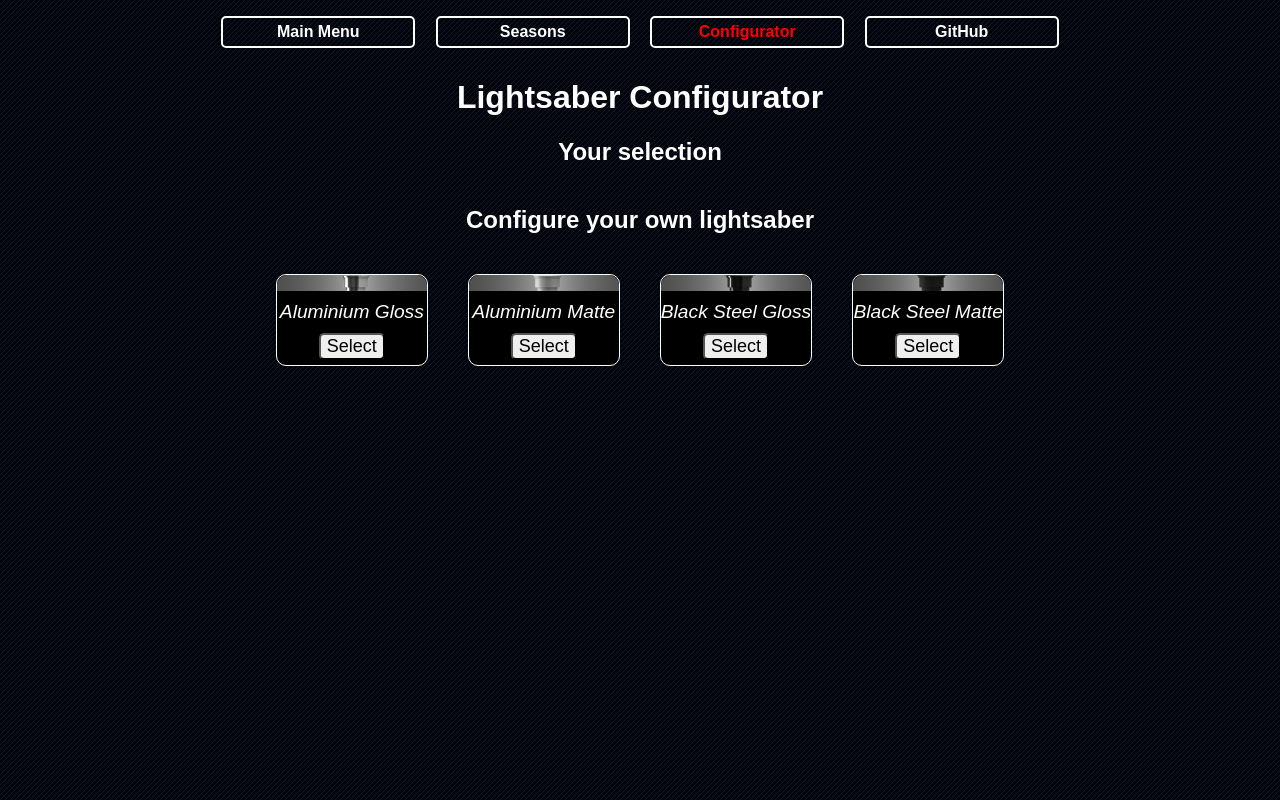
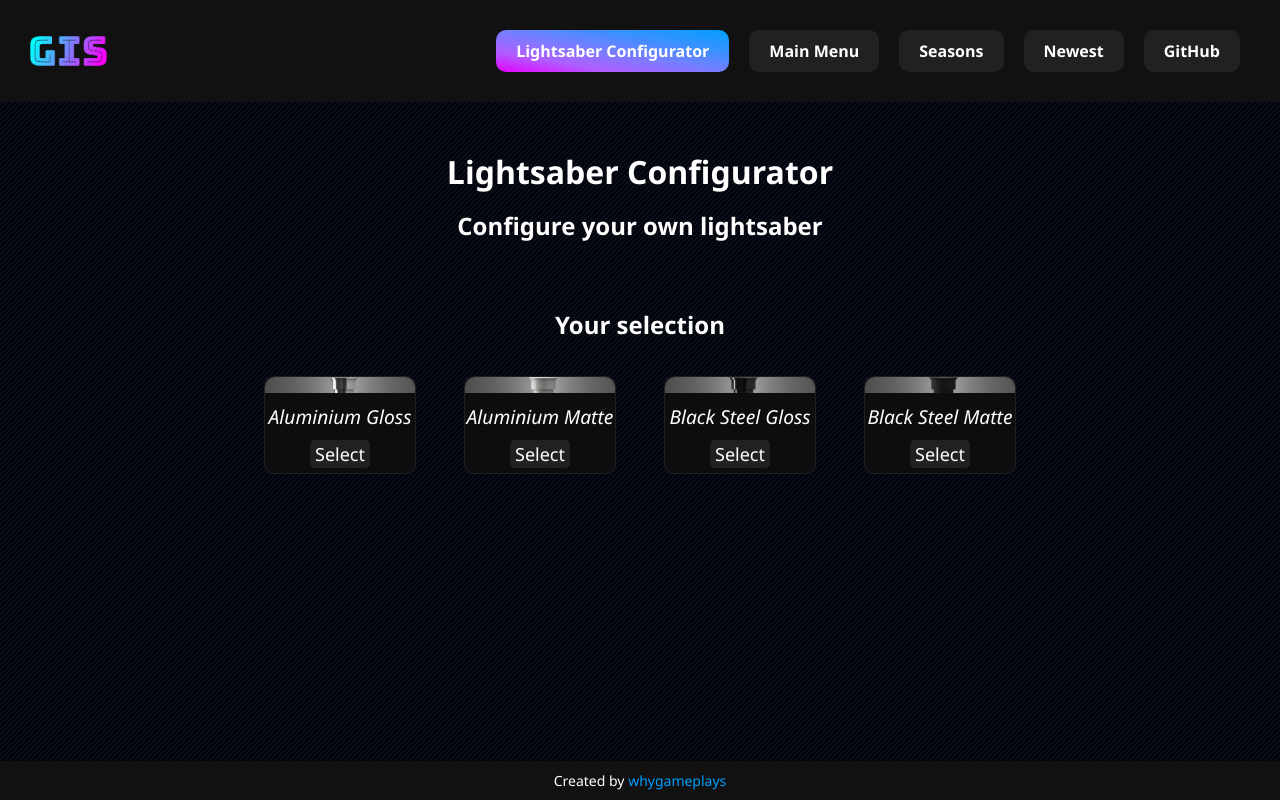
Before and after one commit to whygameplays/GIS-SoSe-2021, a website: page Season_2/Lightsaber_Configurator/LSC_tops.html in a window 1280 px wide. Drawn offline with Linux system fonts and the light colour scheme.

Commit message:
Global nav-style integration part 1

```diff
--- a/Main/stylesheet.css
+++ b/Main/stylesheet.css
@@ -14,6 +14,7 @@
     --dark-grey-dark: rgba(17, 17, 17, 1);
     --redwhite: rgb(255, 78, 78);
 }
+
 
 /* Universal settings */
 
@@ -34,7 +35,7 @@ body {
     background-color: black;
     text-align: center;
     margin: 0;
-    background-image: url(./media/bg.png);
+    background-image: url("./img/bg.png");
     transition: all 250ms ease-in;
 }
 
@@ -172,15 +173,10 @@ header a {
     margin: 0;
 }
 
-.page-now {
-    color: red;
-    width: 180px;
-    transition: all 200ms ease;
-}
-
 .logo {
     margin: 10px;
 }
+
 
 /* Pagefooter */
 
--- a/Season_2/E2.4_JSON_and_LocalStorage/E2.4_style.css
+++ b/Season_2/E2.4_JSON_and_LocalStorage/E2.4_style.css
@@ -1,3 +1,34 @@
+/* by whygameplays */
+
+
+/* root color */
+
+:root {
+    --linegrad-dark_bg: linear-gradient(to right top, #111111, #171717, #1d1d1d, #222222, #282828, #282828, #282828, #282828, #222222, #1d1d1d, #171717, #111111);
+    --lingrad-glass: linear-gradient(to right bottom, rgba(255, 255, 255, 0.7), rgba(255, 255, 255, 0.3));
+    --linegrad-violett-blue: linear-gradient(to right top, #e600ff, #af5fff, #747fff, #3592ff, #009fff);
+    --violett: rgba(230, 0, 255, 1);
+    --blue: rgba(0, 159, 255, 1);
+    --grey: rgba(200, 200, 200, 1);
+    --dark-grey-light: rgba(33, 33, 33, 1);
+    --dark-grey-dark: rgba(17, 17, 17, 1);
+    --redwhite: rgb(255, 78, 78);
+}
+
+
+/* Universal settings */
+
+* {
+    padding: 0;
+    margin: 0;
+    color: white;
+    font-family: "Segoe UI";
+    text-decoration: none;
+    overflow-x: hidden;
+    transition: all 250ms ease-in;
+    scroll-behavior: smooth;
+}
+
 body {
     font-family: sans-serif;
     color: white;
@@ -8,44 +39,40 @@ body {
     transition: all 250ms ease-in;
 }
 
-body p {
-    line-height: 5px;
+.container-navbar {
+    display: flex;
+    justify-content: flex-end;
+    align-items: center;
+    box-sizing: border-box;
+    padding: 30px 30px;
+    background-color: var(--dark-grey-dark);
+    position: absolute;
+    width: 100vw;
 }
 
-nav a {
-    display: block;
-    color: inherit;
+.navbar-logo {
+    height: 30px;
+    margin-right: auto;
 }
 
-ul {
-    text-align: center;
-    list-style: none;
-    padding: 0;
-    font-family: sans-serif;
-    word-spacing: 1em;
+.navbar-item {
+    display: inline-block;
+    padding: 10px 20px;
+    margin: 0 10px;
+    border-radius: 10px;
+    color: white;
+    font-weight: bold;
+    background-color: var(--dark-grey-light);
 }
 
-li {
-    color: white;
-    text-align: center;
-    display: inline-block;
-    width: 180px;
-    padding: 5px;
-    border: 2px solid white;
-    margin-bottom: 10px;
-    word-spacing: 0;
-    border-radius: 5px;
-    font-weight: bolder;
-    transition: all 200ms ease-in;
+.navbar-item:hover {
+    color: black;
+    background-color: white;
 }
 
-li:hover {
-    background-color: white;
-    color: black;
-}
-
-header a {
-    text-decoration: none;
+.content-start {
+    padding-top: 150px;
+    padding-bottom: 50px;
 }
 
 .exercise {
@@ -56,48 +83,15 @@ header a {
     margin-right: auto;
 }
 
-.exercise a {
-    background-color: gray;
-    color: black;
-    text-decoration: none;
-    display: block;
-    width: 180px;
-    padding: 10px;
-    border: 2px solid black;
-    margin-top: 5px;
-    margin-left: auto;
-    margin-right: auto;
-    word-spacing: 0;
-    border-radius: 5px;
+#pagenow {
+    color: white;
+    background-image: var(--linegrad-violett-blue);
 }
 
-.exercise a.active {
-    background-color: red;
-    color: white;
-    width: 180px;
-    word-spacing: 0;
-    border-radius: 5px;
-    transition: all 250ms ease;
-}
-
-.exercise a.active:hover {
-    cursor: pointer;
-    color: white;
-    border: 2px solid white;
-    animation: inherit;
-}
-
-.exercise a:hover {
-    cursor: default;
-    animation: wobble 500ms forwards ease-in;
-}
-
-.page-now {
-    color: red;
-    width: 180px;
-    word-spacing: 0;
-    border-radius: 5px;
-    transition: all 200ms ease;
+#pagenow:hover {
+    color: black;
+    background-image: none;
+    background-color: var(--blue);
 }
 
 @keyframes wobble {
@@ -163,9 +157,11 @@ h4 {
 .saberpart button {
     max-width: 100px;
     align-self: center;
+    padding: 2px 5px;
     border-radius: 5px;
     margin-bottom: 5px;
     font-size: large;
+    color: black;
 }
 
 #resultDisplay {
@@ -188,4 +184,34 @@ h4 {
 
 #tryagain {
     margin: 20px;
+    padding: 2px 5px;
+    color: black;
 }
+
+
+/* Pagefooter */
+
+.container-footer {
+    background-color: var(--dark-grey-dark);
+    color: white;
+    font-size: 14px;
+    bottom: 0;
+    position: fixed;
+    left: 0;
+    right: 0;
+    text-align: center;
+    z-index: 999;
+}
+
+.container-footer p {
+    margin: 10px 0;
+}
+
+.container-footer a {
+    color: var(--blue);
+    text-decoration: none;
+}
+
+.container-footer a:hover {
+    color: var(--violett);
+}
--- a/Season_2/Lightsaber_Configurator/E2.5_style.css
+++ b/Season_2/Lightsaber_Configurator/E2.5_style.css
@@ -1,3 +1,35 @@
+/* by whygameplays */
+
+
+/* root color */
+
+:root {
+    --linegrad-dark_bg: linear-gradient(to right top, #111111, #171717, #1d1d1d, #222222, #282828, #282828, #282828, #282828, #222222, #1d1d1d, #171717, #111111);
+    --lingrad-glass: linear-gradient(to right bottom, rgba(255, 255, 255, 0.7), rgba(255, 255, 255, 0.3));
+    --linegrad-violett-blue: linear-gradient(to right top, #e600ff, #af5fff, #747fff, #3592ff, #009fff);
+    --violett: rgba(230, 0, 255, 1);
+    --blue: rgba(0, 159, 255, 1);
+    --grey: rgba(200, 200, 200, 1);
+    --dark-grey-light: rgba(33, 33, 33, 1);
+    --dark-grey-dark: rgba(17, 17, 17, 1);
+    --dark-grey-dark-glass: rgba(17, 17, 17, 0.7);
+    --redwhite: rgb(255, 78, 78);
+}
+
+
+/* Universal settings */
+
+* {
+    padding: 0;
+    margin: 0;
+    color: white;
+    font-family: "Segoe UI";
+    text-decoration: none;
+    overflow-x: hidden;
+    transition: all 250ms ease-in;
+    scroll-behavior: smooth;
+}
+
 body {
     font-family: sans-serif;
     color: white;
@@ -8,44 +40,40 @@ body {
     transition: all 250ms ease-in;
 }
 
-body p {
-    line-height: 5px;
+.container-navbar {
+    display: flex;
+    justify-content: flex-end;
+    align-items: center;
+    box-sizing: border-box;
+    padding: 30px 30px;
+    background-color: var(--dark-grey-dark);
+    position: absolute;
+    width: 100vw;
 }
 
-nav a {
-    display: block;
-    color: inherit;
+.navbar-logo {
+    height: 30px;
+    margin-right: auto;
 }
 
-ul {
-    text-align: center;
-    list-style: none;
-    padding: 0;
-    font-family: sans-serif;
-    word-spacing: 1em;
+.navbar-item {
+    display: inline-block;
+    padding: 10px 20px;
+    margin: 0 10px;
+    border-radius: 10px;
+    color: white;
+    font-weight: bold;
+    background-color: var(--dark-grey-light);
 }
 
-li {
-    color: white;
-    text-align: center;
-    display: inline-block;
-    width: 180px;
-    padding: 5px;
-    border: 2px solid white;
-    margin-bottom: 10px;
-    word-spacing: 0;
-    border-radius: 5px;
-    font-weight: bolder;
-    transition: all 200ms ease-in;
+.navbar-item:hover {
+    color: black;
+    background-color: white;
 }
 
-li:hover {
-    background-color: white;
-    color: black;
-}
-
-header a {
-    text-decoration: none;
+.content-start {
+    padding-top: 150px;
+    padding-bottom: 50px;
 }
 
 .exercise {
@@ -56,48 +84,15 @@ header a {
     margin-right: auto;
 }
 
-.exercise a {
-    background-color: gray;
-    color: black;
-    text-decoration: none;
-    display: block;
-    width: 180px;
-    padding: 10px;
-    border: 2px solid black;
-    margin-top: 5px;
-    margin-left: auto;
-    margin-right: auto;
-    word-spacing: 0;
-    border-radius: 5px;
+#pagenow {
+    color: white;
+    background-image: var(--linegrad-violett-blue);
 }
 
-.exercise a.active {
-    background-color: red;
-    color: white;
-    width: 180px;
-    word-spacing: 0;
-    border-radius: 5px;
-    transition: all 250ms ease;
-}
-
-.exercise a.active:hover {
-    cursor: pointer;
-    color: white;
-    border: 2px solid white;
-    animation: inherit;
-}
-
-.exercise a:hover {
-    cursor: default;
-    animation: wobble 500ms forwards ease-in;
-}
-
-.page-now {
-    color: red;
-    width: 180px;
-    word-spacing: 0;
-    border-radius: 5px;
-    transition: all 200ms ease;
+#pagenow:hover {
+    color: black;
+    background-image: none;
+    background-color: var(--blue);
 }
 
 @keyframes wobble {
@@ -132,6 +127,7 @@ h2,
 h3,
 h4 {
     text-align: center;
+    margin: 0 0 1rem 0;
 }
 
 #selectionWrapper {
@@ -142,10 +138,24 @@ h4 {
 .saberpart {
     display: flex;
     flex-direction: column;
-    margin: 20px;
-    border: 1px solid white;
+    margin: .2rem 1.5rem;
+    border: 1px solid var(--dark-grey-light);
     border-radius: 10px;
-    background-color: black;
+    background-color: var(--dark-grey-dark-glass);
+}
+
+.saberpart:before {
+    content: ‘’;
+    width: 300px;
+    height: 400px;
+    background: inherit;
+    position: absolute;
+    left: -25px;
+    right: 0;
+    top: -25px;
+    bottom: 0;
+    box-shadow: inset 0 0 0 200px rgba(255, 255, 255, 0.3);
+    filter: blur(10px);
 }
 
 .saberpart img {
@@ -163,9 +173,18 @@ h4 {
 .saberpart button {
     max-width: 100px;
     align-self: center;
+    padding: 2px 5px;
     border-radius: 5px;
     margin-bottom: 5px;
     font-size: large;
+    border: none;
+    background-color: var(--dark-grey-light);
+    color: white;
+}
+
+.saberpart button:hover {
+    background-color: white;
+    color: black;
 }
 
 #resultDisplay {
@@ -186,14 +205,40 @@ h4 {
     width: 10vh;
 }
 
+.gap {
+    margin-bottom: 1rem;
+}
+
 #tryagain {
     margin: 20px;
+    padding: 2px 5px;
+    color: black;
 }
 
-.error {
-    color: red;
+
+/* Pagefooter */
+
+.container-footer {
+    background-color: var(--dark-grey-dark);
+    color: white;
+    font-size: 14px;
+    bottom: 0;
+    position: fixed;
+    left: 0;
+    right: 0;
+    text-align: center;
+    z-index: 999;
 }
 
-.message {
-    color: green;
+.container-footer p {
+    margin: 10px 0;
 }
+
+.container-footer a {
+    color: var(--blue);
+    text-decoration: none;
+}
+
+.container-footer a:hover {
+    color: var(--violett);
+}
--- a/Season_2/Lightsaber_Configurator/LSC_tops.html
+++ b/Season_2/Lightsaber_Configurator/LSC_tops.html
@@ -12,28 +12,30 @@
 </head>
 
 <body>
-    <header>
-        <nav>
-            <ul>
-                <li><a href="../../index.html">Main Menu</a></li>
-                <li><a href="../../Main/seasons.html">Seasons</a></li>
-                <li><a class="page-now" href="./E2.4.html">Configurator</a></li>
-                <li><a href="https://github.com/whygameplays/GIS-SoSe-2021" target="_blank">GitHub</a></li>
-            </ul>
-        </nav>
+    <header class="container-navbar">
+        <img class="navbar-logo" src="././../../Main/media/GIS_Logo.png" alt="GIS Logo">
+        <a class="navbar-item" id="pagenow" href="./E2.5.html">Lightsaber Configurator</a>
+        <a class="navbar-item" href="../../index.html">Main Menu</a>
+        <a class="navbar-item" href="../../Main/seasons.html">Seasons</a>
+        <a class="navbar-item" href="../../Season_3/E3.4_Database_and_Server/E3.4.html">Newest</a>
+        <a class="navbar-item" href="https://github.com/whygameplays/GIS-SoSe-2021" target="_blank">GitHub</a>
+    </header>
 
-        <h1>
-            <h1>Lightsaber Configurator</h1>
-        </h1>
-    </header>
+    <div class="content-start">
+        <h1>Lightsaber Configurator</h1>
+        <h2>Configure your own lightsaber</h2>
+    </div>
 
     <main>
         <h2>Your selection</h2>
         <aside id="alreadySelected"></aside>
-
-        <h2>Configure your own lightsaber</h2>
+        <div class="gap"></div>
         <div id="selectionWrapper"></div>
     </main>
+
+    <footer class="container-footer">
+        <p>Created by <a target="_blank" href="https://whygameplays.github.io/GIS-SoSe-2021/">whygameplays</a></p>
+    </footer>
 </body>
 
 </html>
```
Also changed, not shown: Season_2/E2.4_JSON_and_LocalStorage/E2.4.html (+16 -14 lines), Season_2/E2.4_JSON_and_LocalStorage/LSC_bottoms.html (+16 -15 lines), Season_2/E2.4_JSON_and_LocalStorage/LSC_connectors.html (+16 -15 lines), Season_2/E2.4_JSON_and_LocalStorage/LSC_result.html (+18 -17 lines), Season_2/E2.4_JSON_and_LocalStorage/LSC_tops.html (+16 -15 lines), Season_2/Lightsaber_Configurator/E2.5.html (+16 -17 lines), Season_2/Lightsaber_Configurator/LSC_bottoms.html (+17 -15 lines), Season_2/Lightsaber_Configurator/LSC_connectors.html (+17 -15 lines), Season_2/Lightsaber_Configurator/LSC_result.html (+16 -17 lines), index.html (+0 -2 lines).
